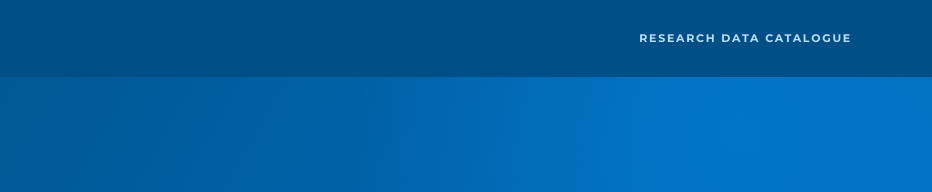
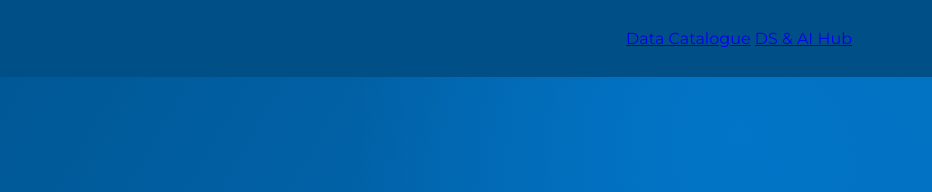
Before and after one commit to Herd-Data-Portal/herd-data-portal, a plain HTML site: page index.html in a window 1280 px wide. Shown: the top 192 px of the page, 348-1280 px from the left. Drawn offline with Linux system fonts and the light colour scheme.

Commit message:
Update index.html

```diff
--- a/index.html
+++ b/index.html
@@ -18,9 +18,14 @@
   <header class="site-header">
     <div class="wrap header-row">
       <div class="brand">
-        <img class="brand-logo" src="./logo.svg" alt="HERD International logo" width="120">
+        <a href="./index.html" class="brand-home" aria-label="HERD Research Data Catalogue home">
+          <img class="brand-logo" src="./logo.svg" alt="HERD International logo" width="120">
+        </a>
       </div>
-      <span class="eyebrow">Research data catalogue</span>
+      <nav class="site-nav" aria-label="Primary navigation">
+        <a class="nav-link active" href="./index.html">Data Catalogue</a>
+        <a class="nav-link" href="./learn.html">DS &amp; AI Hub</a>
+      </nav>
     </div>
   </header>
 
```
